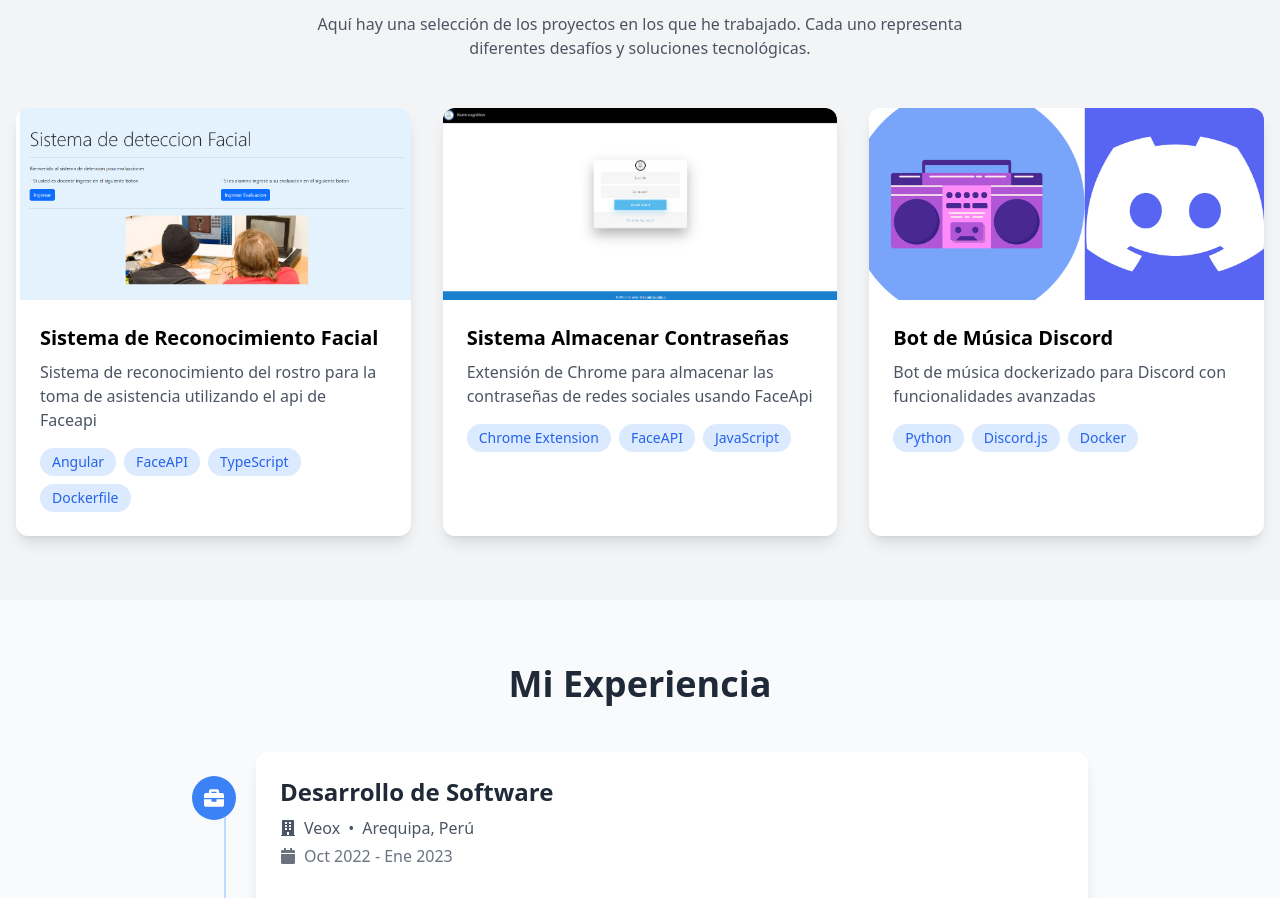
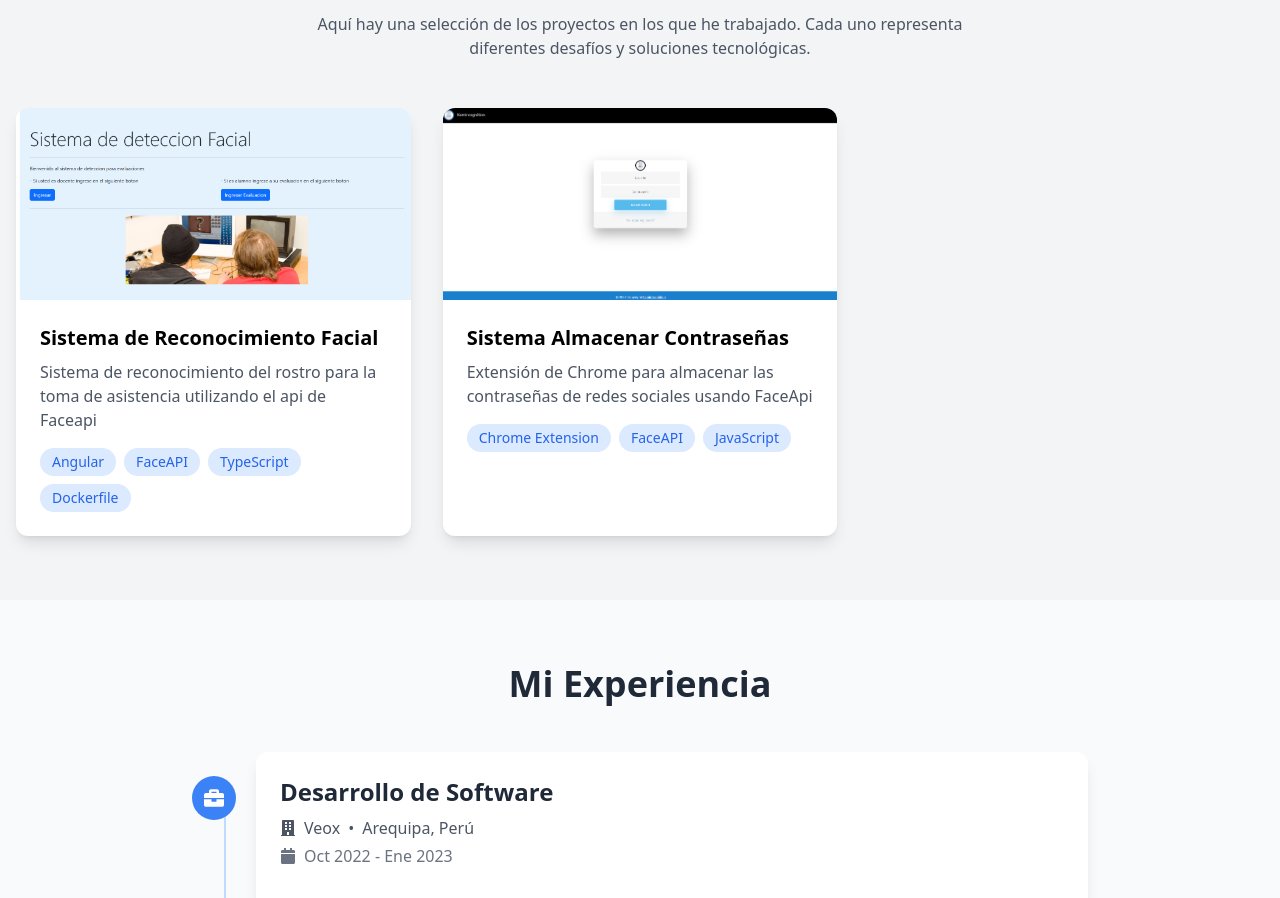
Before and after one commit to dotir/portafolio, a React (Create React App) app: page / in a window 1280 px wide. Shown: the part 2273-3171 px from the top of the page. Built offline with nearby package versions, Linux system fonts and the light colour scheme.

Commit message:
se quito el proyecto de bot musica

```diff
--- a/src/pages/Projects.js
+++ b/src/pages/Projects.js
@@ -19,14 +19,14 @@ const projects = [
         demo: '#',
         technologies: ['Chrome Extension', 'FaceAPI', 'JavaScript']
     },
-    {
-        title: 'Bot de Música Discord',
-        description: 'Bot de música dockerizado para Discord con funcionalidades avanzadas',
-        image: '/project3.jpg',
-        repositorio: 'https://github.com/dotir/BotMusic_Olympus',
-        demo: '#',
-        technologies: ['Python', 'Discord.js', 'Docker']
-    }
+    // {
+    //     title: 'Bot de Música Discord',
+    //     description: 'Bot de música dockerizado para Discord con funcionalidades avanzadas',
+    //     image: '/project3.jpg',
+    //     repositorio: 'https://github.com/dotir/BotMusic_Olympus',
+    //     demo: '#',
+    //     technologies: ['Python', 'Discord.js', 'Docker']
+    // }
 ];
 
 const Projects = () => (
```
